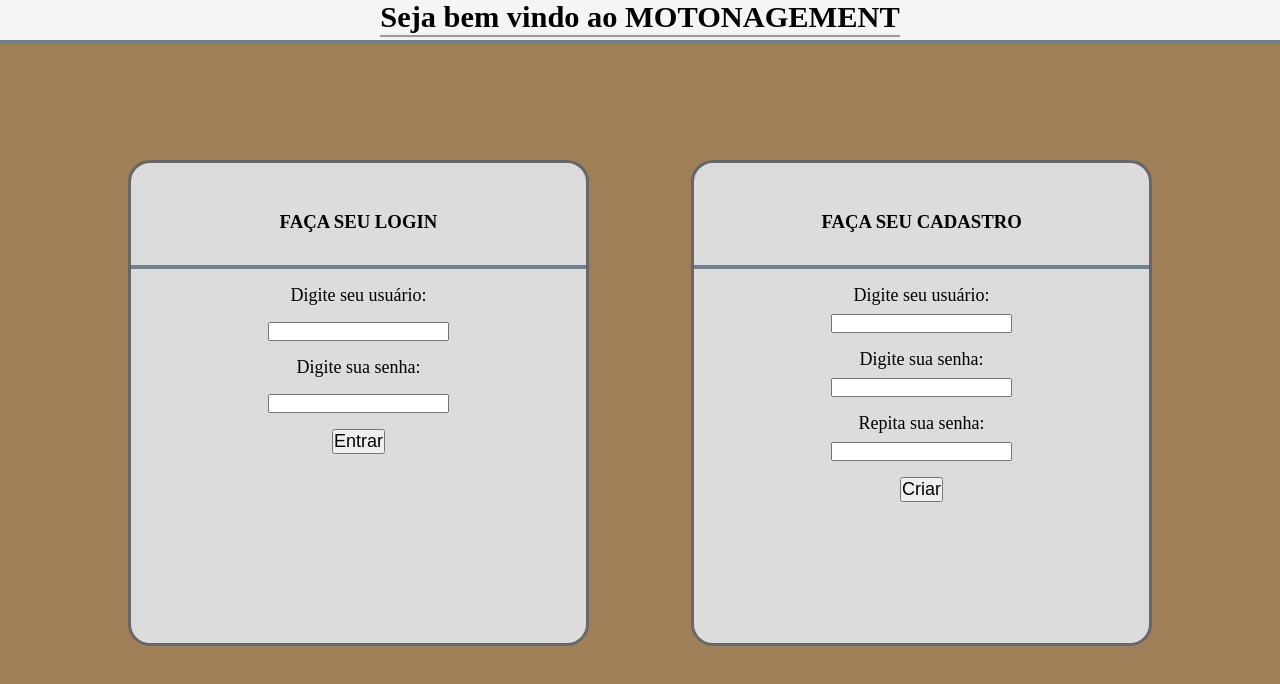
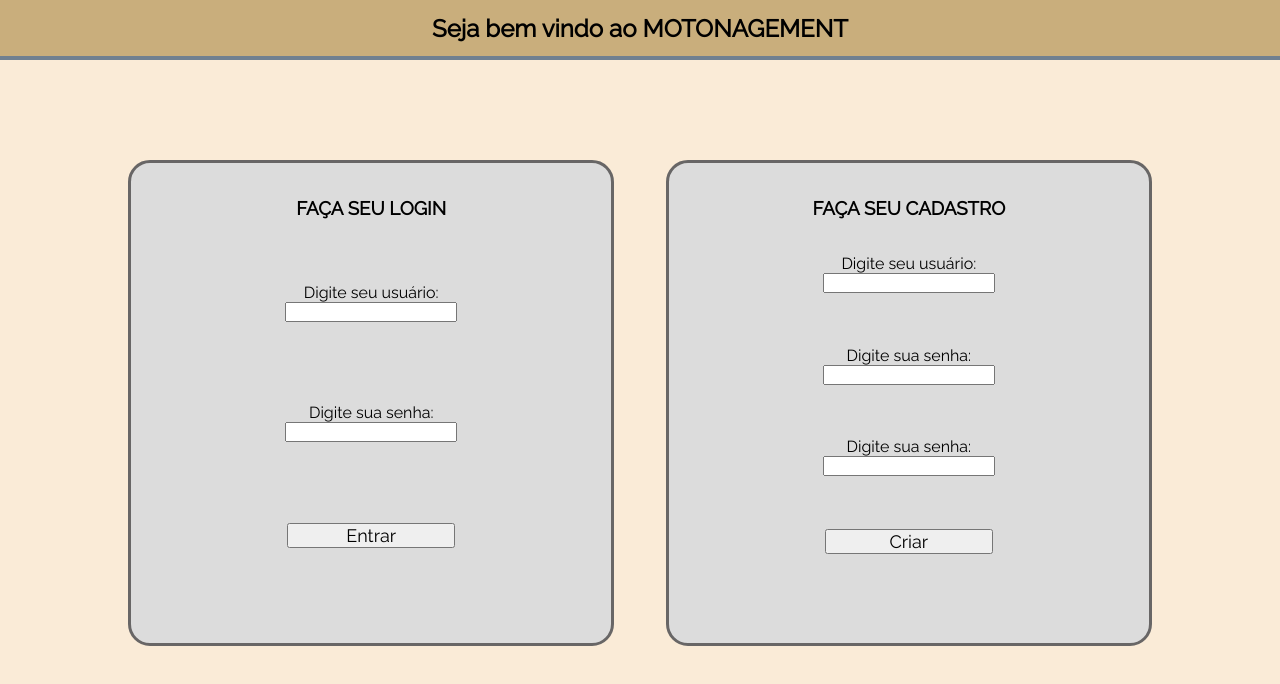
Before and after one commit to filipe-rezende-silva/Curso-React-Native---CEFET, a plain HTML site: page login.html in a window 1280 px wide. Drawn offline with Linux system fonts and the light colour scheme; files that its build step writes are made by us from their sources.

Commit message:
ajustes finais1
O arquivo .index e .login teve seu layout(style) finalizado

```diff
--- a/login.html
+++ b/login.html
@@ -4,7 +4,7 @@
     <meta charset="UTF-8">
     <meta http-equiv="X-UA-Compatible" content="IE=edge">
     <meta name="viewport" content="width=device-width, initial-scale=1.0">
-    <link rel="stylesheet" href="login-style.css">
+    <link rel="stylesheet" href="styles/login-style.css">
     <link rel="preconnect" href="https://fonts.gstatic.com">
     <link href="https://fonts.googleapis.com/css2?family=Raleway&display=swap" rel="stylesheet">
     <title>Motonagement</title>
@@ -13,30 +13,54 @@
 
     <!-- CABEÇALHO -->
     <div class="navbar">
-        <h1 class="tituloHeader">Seja bem vindo ao MOTONAGEMENT</h1>
+        <h2 class="tituloHeader">Seja bem vindo ao MOTONAGEMENT</h2>
     </div>
 
     <!--CORPO DO TEXTO-->
     <div class="corpo">
         <div class="boxLogin">
+            <div class="bl-div">
                 <h3>FAÇA SEU LOGIN</h3>
-            <p>Digite seu usuário:</p>
+            </div>
+
+            <div class="bl-div">
+                <label for="inputUsuario">Digite seu usuário:</label>
                 <input type="text"  id="inputUsuario">
-            <p>Digite sua senha:</p>
+            </div>
+
+            <div class="bl-div">
+                <label for="inputSenha">Digite sua senha:</label>
                 <input type="text" id="inputSenha">
-            <br>
+            </div>
+
+            <div class="bl-div">
                 <input type="button" value="Entrar" id="btnEntrar" onclick="usuarioLogar()">
             </div>
+        </div>
+
         <div class="boxCadastro">
+            <div class="bc-div">
                 <h3>FAÇA SEU CADASTRO</h3>
-            <p>Digite seu usuário:</p>
-            <input type="text" name="" id="inputUsuario">
-            <p>Digite sua senha:</p>
-            <input type="text" id="inputSenha">
-            <p>Repita sua senha:</p>
-            <input type="text" id="inputConfirmaSenha">
-            <br>
+            </div>
+
+            <div class="bc-div">
+                <label for="cadastroUsuario">Digite seu usuário:</label>
+                <input type="text"  id="cadastroUsuario">
+            </div>
+
+            <div class="bc-div">
+                <label for="cadastroSenha">Digite sua senha:</label>
+                <input type="text" id="cadastroSenha">
+            </div>
+
+            <div class="bc-div">
+                <label for="confirmaSenha">Digite sua senha:</label>
+                <input type="text" id="confirmaSenha">
+            </div>
+
+            <div class="bl-div">
                 <input type="button" value="Criar" id="btnCriar" onclick="usuarioCriar()">
+            </div>
         </div>
     </div>
 
--- a/styles/login-style.css
+++ b/styles/login-style.css
@@ -3,48 +3,47 @@
 
    margin: 0;
    padding: 0;
-
+   font-family: 'Raleway', sans-serif;
 }
 
 .navbar{
    display: flex;
    align-items: center;
-   flex-direction: column;
+   justify-content: center;
    width: 100vw;
-   height: 5vh;
-   background-color: whitesmoke;
-   text-align:center;
+   height: 7vh;
+   background-color:rgb(201, 174, 124);
    position: fixed;
    border-bottom: slategray 4px solid;
 
 
 }
-.tituloHeader{
-   display: flex;
-   font-size: 190%;
-   border-bottom-style: groove;
 
-}
 .corpo{
 display: flex;
 padding: 20vh 10vw;
-background-color:rgb(158, 127, 87);
+background-color: antiquewhite;
+
 
 }
 
 .boxLogin{
+display: flex;
+flex-direction: column;
+align-items: center;
 text-align: center;
 background-color: gainsboro;
 border: rgb(104, 102, 102) solid 3px;
 border-radius: 22px;
 height: 60vh;
 width: 40vw;
-float: left;
-margin-right: 4vw;
 }
 
 .boxCadastro{
-text-align: center;
+display: flex;
+flex-direction: column;
+align-items: center;
+justify-content: center;
 background-color: gainsboro;
 border: rgb(104, 102, 102) solid 3px;
 border-radius: 22px;
@@ -53,34 +52,45 @@ width: 40vw;
 margin-left: 4vw;
 }
 
-.corpo .boxLogin h3{
-padding-top: 6vh;
-padding-bottom: 4vh;
-border-bottom: 4px slategray solid;
+
+.bl-div{
+   display: flex;
+   flex-direction: column;
+   align-items: center;
+   justify-content: flex-start;
+   width: 100%;
+   height: 25%;
 }
-.corpo .boxLogin p{
-   font-size: 18px;
-   padding: 2vh 0vw;
+
+.bl-div h3{
+   margin-top: 7%;
+}
+
+.bl-div input{
+   width: 35%;
 }
 
 #btnEntrar{
-   margin-top: 2vh;
-   font-size: 18px;
+     font-size: 18px;
 }
 
-.corpo .boxCadastro h3{
-padding-top: 6vh;
-padding-bottom: 4vh;
-border-bottom: 4px slategray solid ;
+.bc-div{
+   display: flex;
+   flex-direction: column;
+   align-items: center;
+   justify-content: flex-start;
+   width: 100%;
+   height: 20%;
 }
 
-.corpo .boxCadastro p{
-   font-size: 18px;
-   padding: 1vh 0vw;
-   margin-top: 1vh;
+.bc-div h3{
+   margin-top: 7%;
+}
+
+.bc-div input{
+   width: 35%;
 }
 
 #btnCriar{
-   margin-top: 2vh;
    font-size: 18px;
 }
```
Also changed, not shown: index.html (+1 -2 lines), styles/style.css (+27 -19 lines), img/hornet600.png (added), img/intruder125.png (added), img/kisspng-honda-cg125-motorcycle-honda-cg-150-honda-xre300-honda-cg-5b35acf17dd6d3.6893381715302443375155.png (deleted), img/xre300.png (added). Lines whose indentation alone changed are shown as unchanged.
